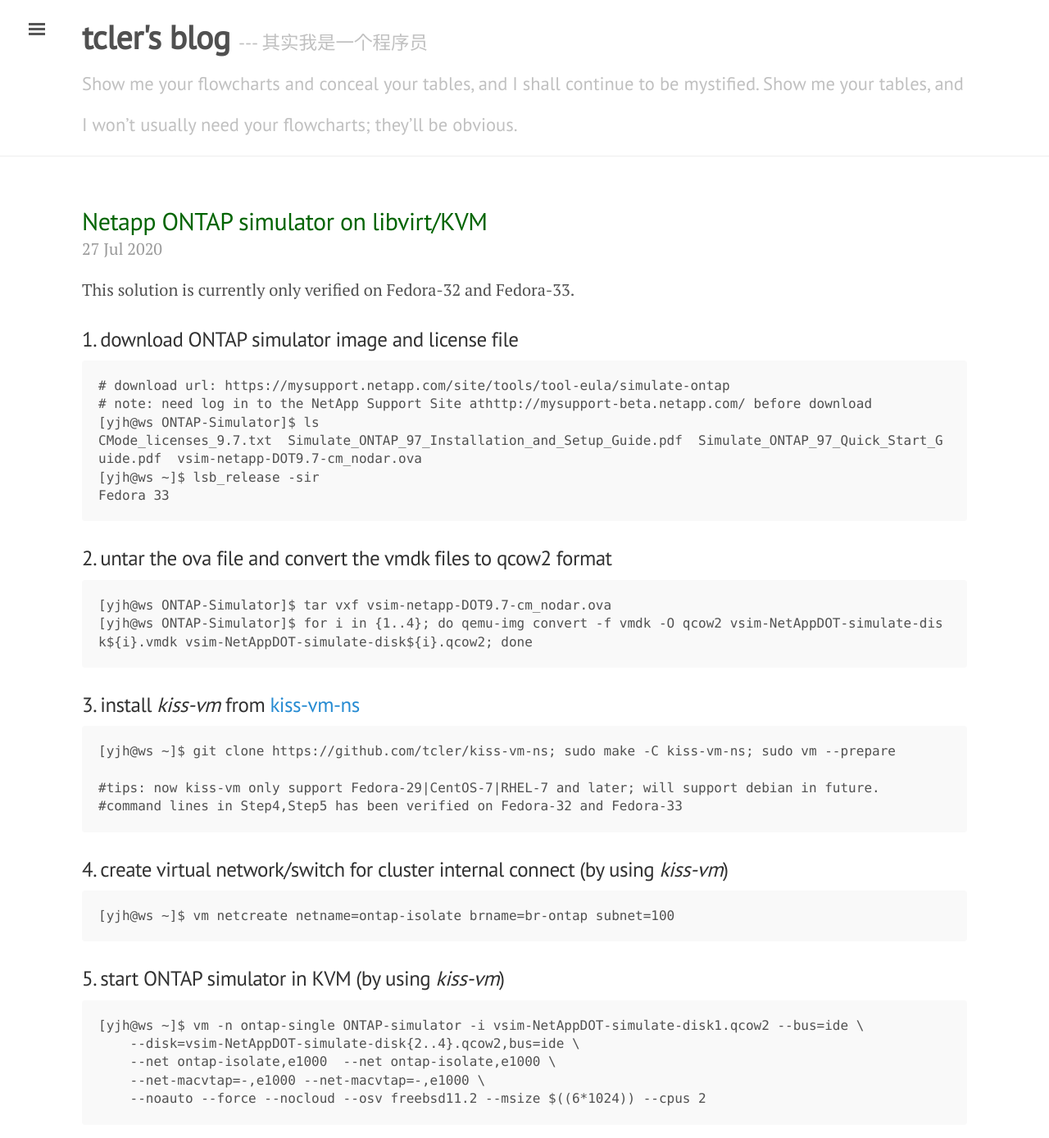
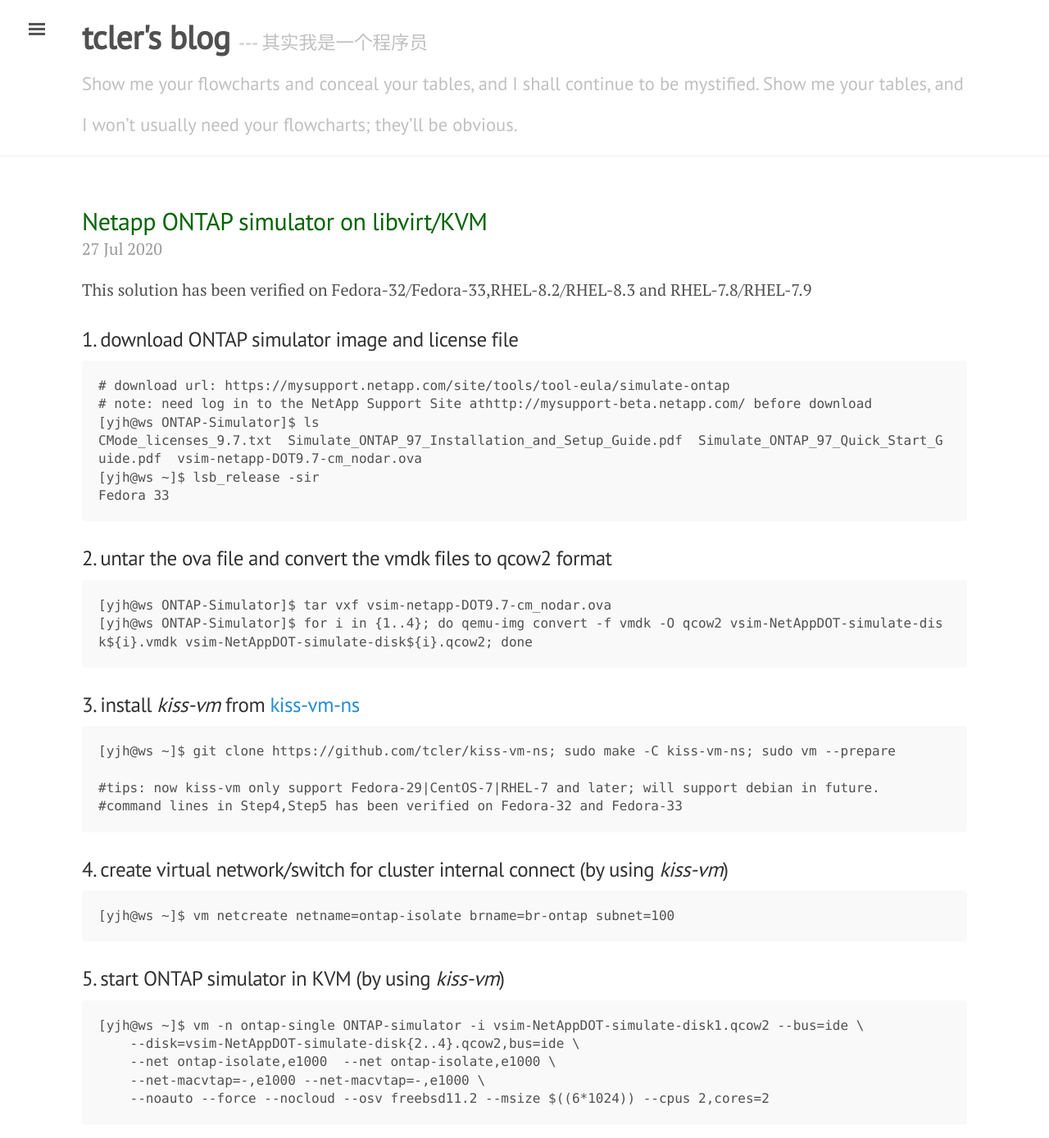
Before and after one commit to tcler/tcler.github.io, a Jekyll site: the page built from _posts/2020-07-27-netapp-ontap-simulator-on-libvirt-kvm.md.md, in a window 1280 px wide and 1400 px high. Shown: the top 1389 px of the window at 82% size. Built offline with Jekyll 4.4.1, drawn with Linux system fonts in a browser that asks for light colours.

Commit message:
Update 2020-07-27-netapp-ontap-simulator-on-libvirt-kvm.md.md

````diff
--- a/_posts/2020-07-27-netapp-ontap-simulator-on-libvirt-kvm.md.md
+++ b/_posts/2020-07-27-netapp-ontap-simulator-on-libvirt-kvm.md.md
@@ -3,7 +3,7 @@
 title: "Netapp ONTAP simulator on libvirt/KVM"
 ---
 
-This solution is currently only verified on Fedora-32 and Fedora-33.
+This solution has been verified on Fedora-32/Fedora-33,RHEL-8.2/RHEL-8.3 and RHEL-7.8/RHEL-7.9
 
 ### 1. download ONTAP simulator image and license file
 ```
@@ -44,7 +44,7 @@
     --disk=vsim-NetAppDOT-simulate-disk{2..4}.qcow2,bus=ide \
     --net ontap-isolate,e1000  --net ontap-isolate,e1000 \
     --net-macvtap=-,e1000 --net-macvtap=-,e1000 \
-    --noauto --force --nocloud --osv freebsd11.2 --msize $((6*1024)) --cpus 2
+    --noauto --force --nocloud --osv freebsd11.2 --msize $((6*1024)) --cpus 2,cores=2
 ```
 
 ```
````
